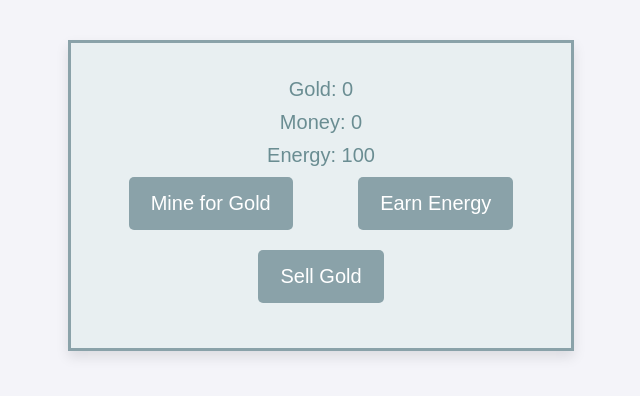
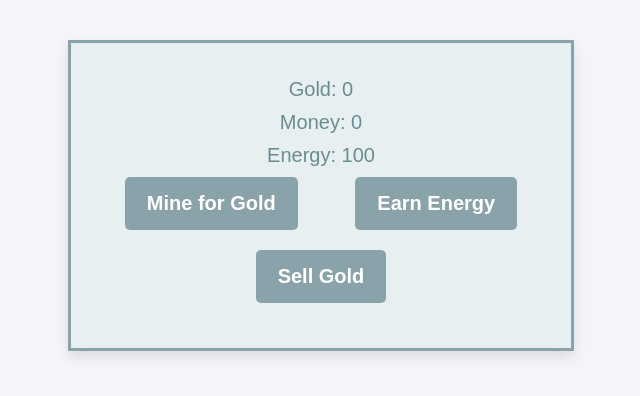
Before and after one commit to dpcab1215/game, a plain HTML site: page index.html in a window 1280 px wide. Both pictures are taken after a click on the button "Start Game". Shown: the whole page, without its empty margins (319-959 px from the left). Drawn offline with Linux system fonts and the light colour scheme.

Commit message:
Update style.css

```diff
--- a/style.css
+++ b/style.css
@@ -42,7 +42,8 @@ h1 {
     border-radius: 5px;
     cursor: pointer;
     transition: background-color 0.2s ease;
-    font-size: 20px; /* Adjust size as needed for emphasis */
+    font-size: 20px;
+    font-weight: bold;
 }
 
 #buttonRows button:hover {
```
